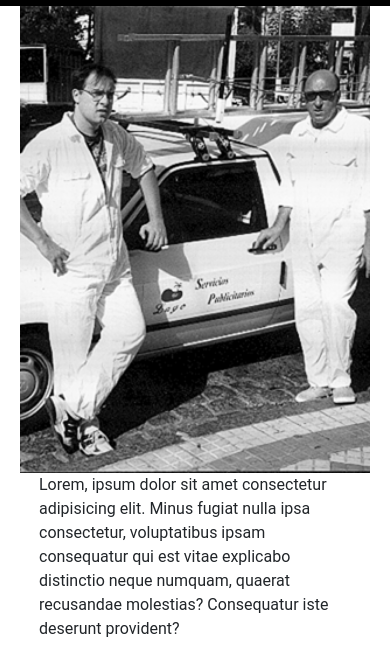
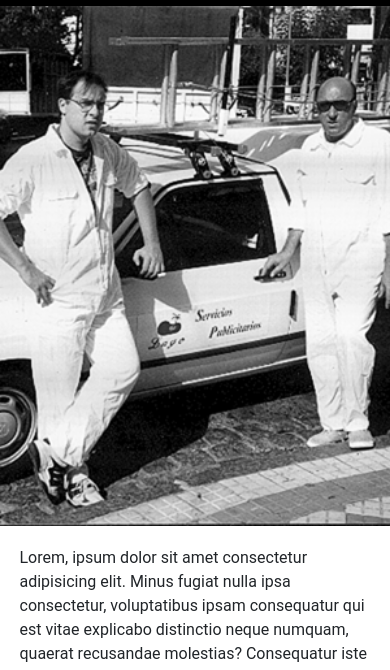
Before and after one commit to juanprobledo/Lago, a plain HTML site: page paginas/nosotros.html in a window 390 px wide. Shown: the part 104-774 px from the top of the page. Drawn offline with nearby package versions, Linux system fonts and the light colour scheme.

Commit message:
se estila responsive para pagina 'nosotros'

```diff
--- a/css/style.css
+++ b/css/style.css
@@ -320,10 +320,11 @@ footer div {
     }
     .contenido-nosotros img {
         height: auto;
-        width: 350px;
+        width: 100%;
+        margin-bottom: 20px;
     }
     .contenido-nosotros p{
-        width: 80%;
+        width: 90%;
     }
     .seccion-contador {
         margin: 10px;
```
